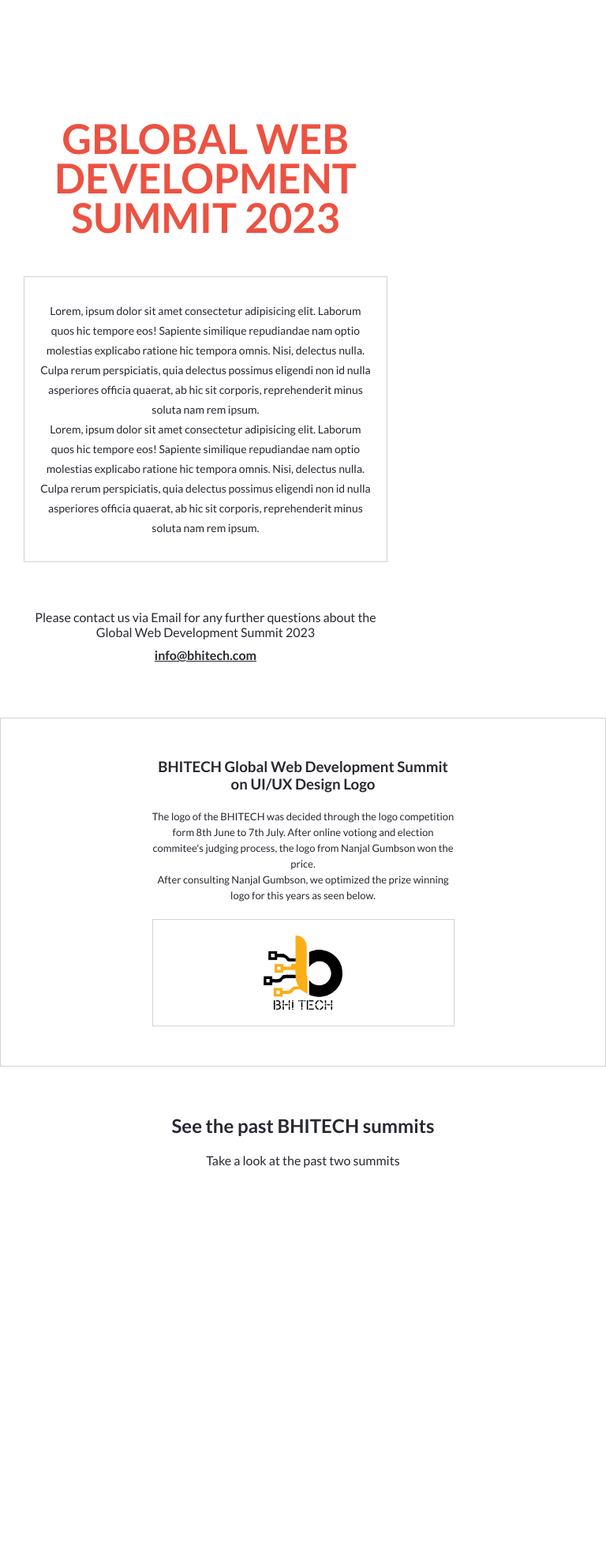
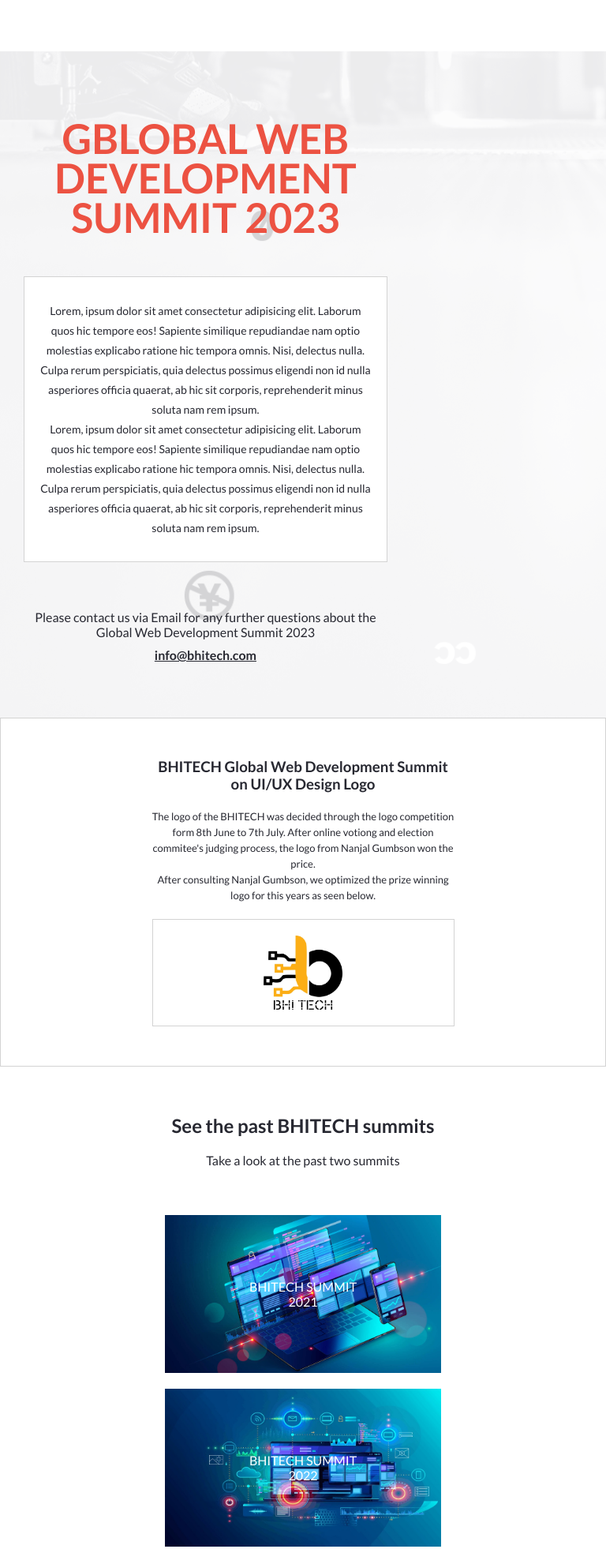
Before and after one commit to mrbhi/Capstone-Project, a website: page about.html in a window 768 px wide. Shown: the top 1962 px of the page at 79% size. Drawn offline with Linux system fonts and the light colour scheme; the site is published under a folder, as on GitHub Pages, so addresses that start at the root find nothing.

Commit message:
Added the correct relative part for the background images

```diff
--- a/css/about.css
+++ b/css/about.css
@@ -53,7 +53,7 @@
   }
 
   .headline {
-    background-image: url('/img/bkimag.png');
+    background-image: url('../img/bkimag.png');
     background-repeat: no-repeat;
     width: 100%;
     display: flex;
@@ -163,7 +163,7 @@
 
   .summit-1 {
     margin-bottom: 20px;
-    background-image: url('/img/summit1.jpg');
+    background-image: url('../img/summit1.jpg');
     background-repeat: no-repeat;
     background-size: cover;
     width: 350px;
@@ -175,7 +175,7 @@
   }
 
   .summit-2 {
-    background-image: url('/img/summit2.jpg');
+    background-image: url('../img/summit2.jpg');
     background-repeat: no-repeat;
     background-size: cover;
     width: 350px;
@@ -351,7 +351,7 @@
   }
 
   .headline {
-    background-image: url('/img/bkimag.png');
+    background-image: url('../img/bkimag.png');
     background-blend-mode: darken;
     background-repeat: no-repeat;
     background-size: cover;
@@ -460,7 +460,7 @@
   }
 
   .summit-1 {
-    background-image: url('/img/summit1.jpg');
+    background-image: url('../img/summit1.jpg');
     background-repeat: no-repeat;
     background-size: cover;
     width: 350px;
@@ -472,7 +472,7 @@
   }
 
   .summit-2 {
-    background-image: url('/img/summit2.jpg');
+    background-image: url('../img/summit2.jpg');
     background-repeat: no-repeat;
     background-size: cover;
     width: 350px;
--- a/css/index.css
+++ b/css/index.css
@@ -53,7 +53,7 @@
   }
 
   .headline {
-    background-image: url('/img/bkimag.png');
+    background-image: url('../img/bkimag.png');
     background-repeat: no-repeat;
     width: 100%;
     display: flex;
@@ -96,7 +96,7 @@
   }
 
   .main-program {
-    background-color: rgb(0, 0, 0);
+    background-image: linear-gradient(rgba(40, 43, 50, 0.9), rgba(40, 43, 50, 0.9)), url('../img/program.jpg');
     width: 100%;
     display: flex;
     justify-content: center;
```
